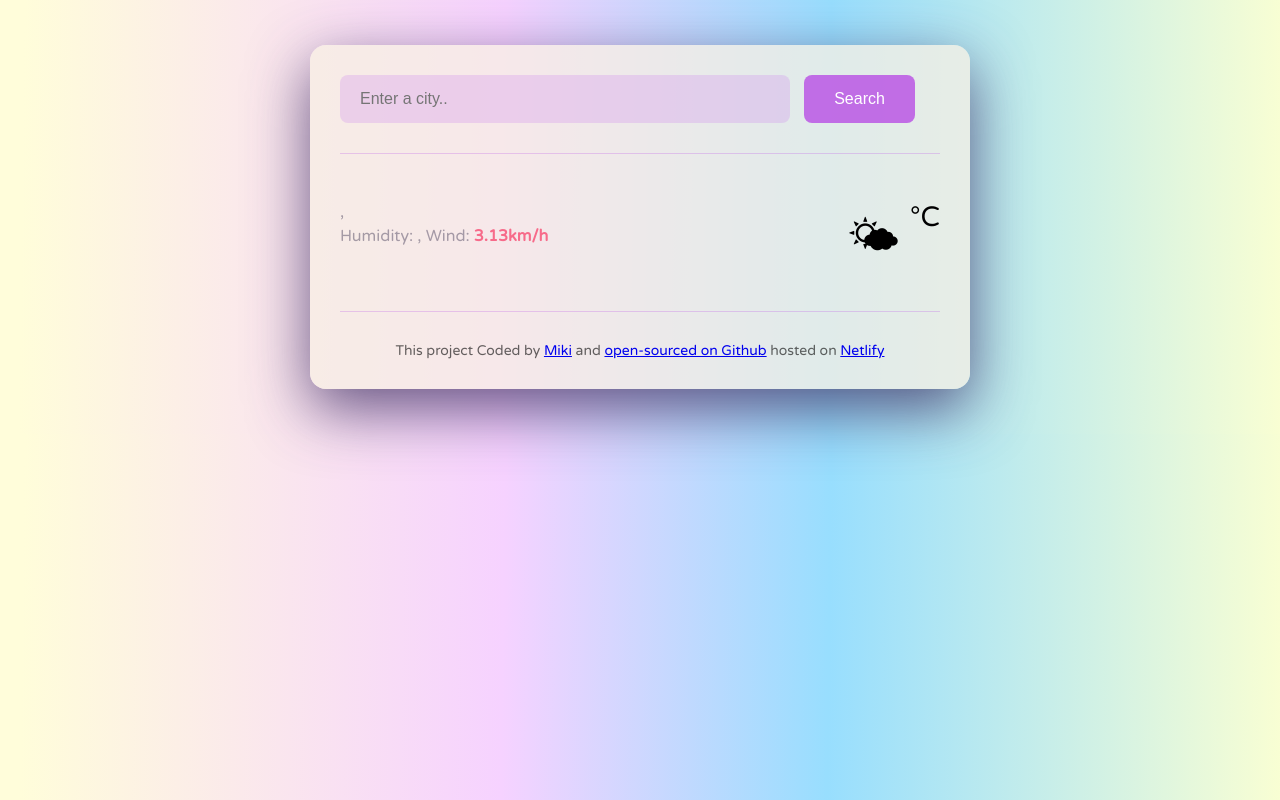
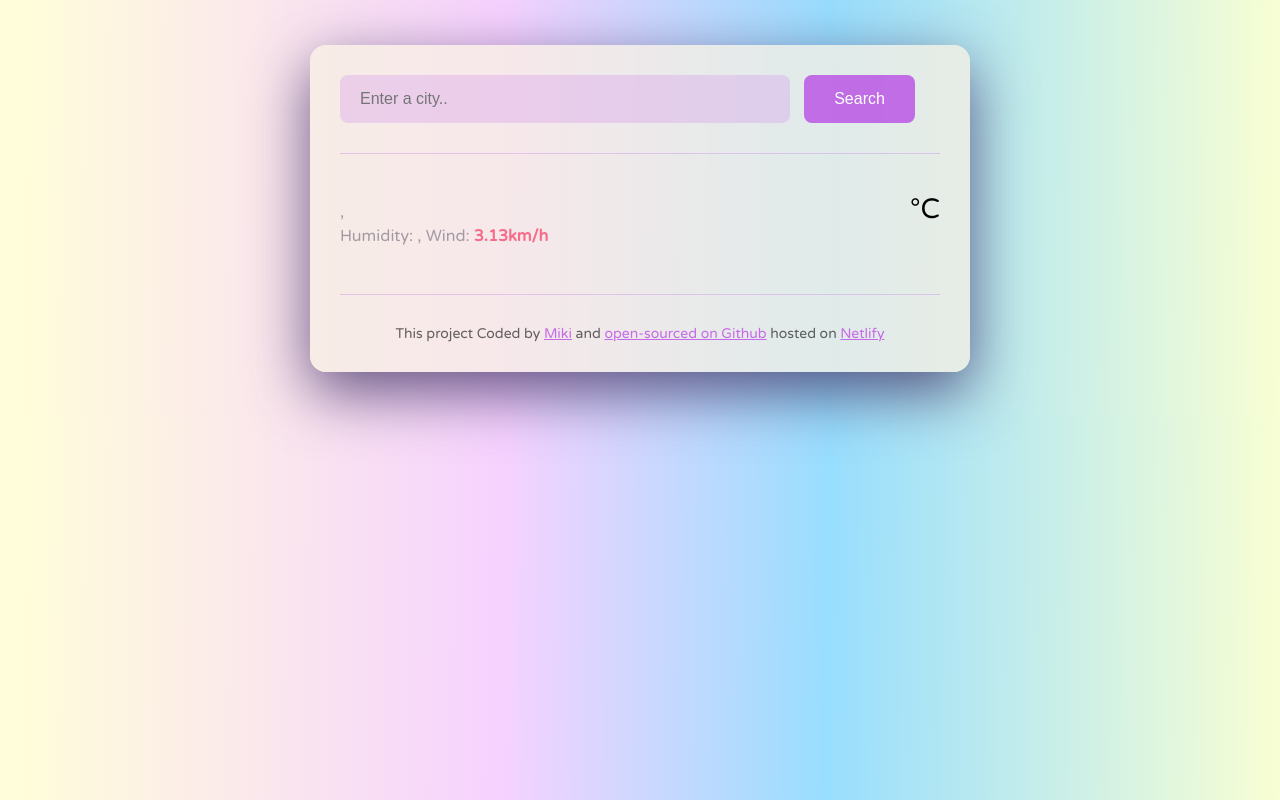
Before and after one commit to Mikicanad/My-weatherapp-project, a plain HTML site: page index.html in a window 1280 px wide. Drawn offline with nearby package versions, Linux system fonts and the light colour scheme; no server answers.

Commit message:
added CSS link effect

```diff
--- a/index.html
+++ b/index.html
@@ -29,7 +29,8 @@
     </p>
     </div>
     <div class="weather-app-temperature-container">
-        <div class="weather-app-icon">🌤</div>
+        <div id ="icon">
+        </div>
         <div class="weather-app-temperature" id="temperature"></div>
         <div class="weather-app-unit">°C</div>
     </div>
--- a/src/index.js
+++ b/src/index.js
@@ -7,6 +7,8 @@ function refreshWeather(response) {
     let windSpeedElement = document.querySelector("#wind-speed");
     let timeElement = document.querySelector("#time");
     let date = new Date(response.data.time * 1000);
+    let iconElement = document.querySelector("#icon");
+
 
     cityElement.innerHTML = response.data.city;
     timeElement.innerHTML = formatDate(date);
@@ -14,7 +16,7 @@ function refreshWeather(response) {
     humidityElement.innerHTML = `${response.data.temperature.humidity}%`;
     windSpeedElement.innerHTML = `${response.data.wind.speed}km/h`;
     descriptionElement.innerHTML = response.data.condition.description;
-
+iconElement.innerHTML = `<img src = "${response.data.condition.icon_url}" class="weather-app-icon" />`;
 }
 function formatDate(date) {
     let minutes = date.getMinutes();
--- a/src/style.css
+++ b/src/style.css
@@ -99,16 +99,18 @@ justify-content: space-between;
 .weather-app-temperature {
     font-size: 88px;
     font-weight: bold;
-    margin-left: 10px;
+    line-height: 88px;
 }
 
 .weather-app-icon {
-font-size: 44px;
-margin-top: 22px;
+width: 88px;
+height: 88px;
+
+
 }
 
 .weather-app-unit {
-    margin-top: 16px;
+    margin-top: 8px;
     font-size: 28px;
 }
 
@@ -118,4 +120,17 @@ footer {
     text-align: center;
     font-size: 14px;
     color: rgba(0, 0, 0, 0.6) ;
+    }
+
+a {
+    color: #c66be8;
+    padding: 0 .25rem;
+    margin: 0 -.25rem;
+    transition: color 0.6s ease-in-out, box-shadow 0.4s ease-in-out;
 }
+
+a:hover {
+    color: #fff;
+    box-shadow: inset 170px 0 0 0 #e98bef;
+    ;
+}
```
